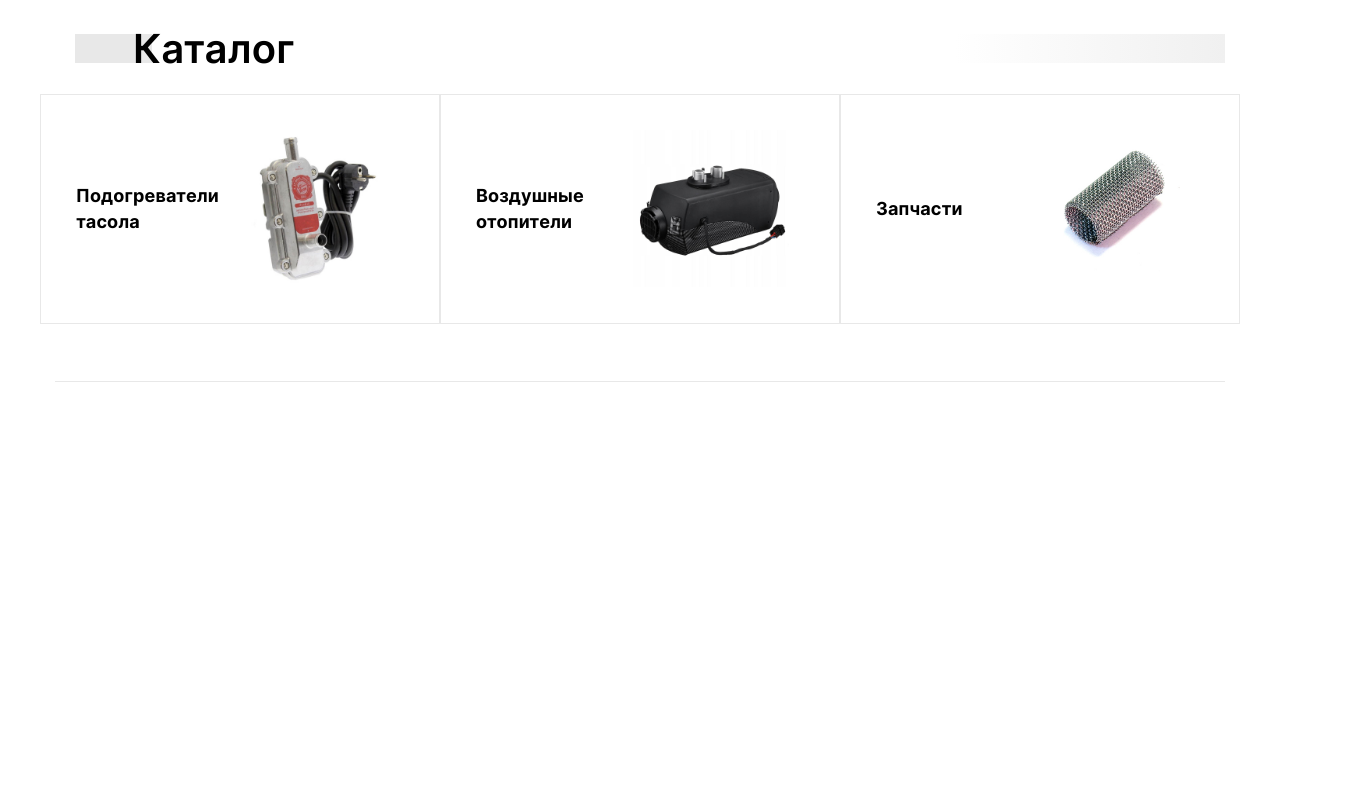
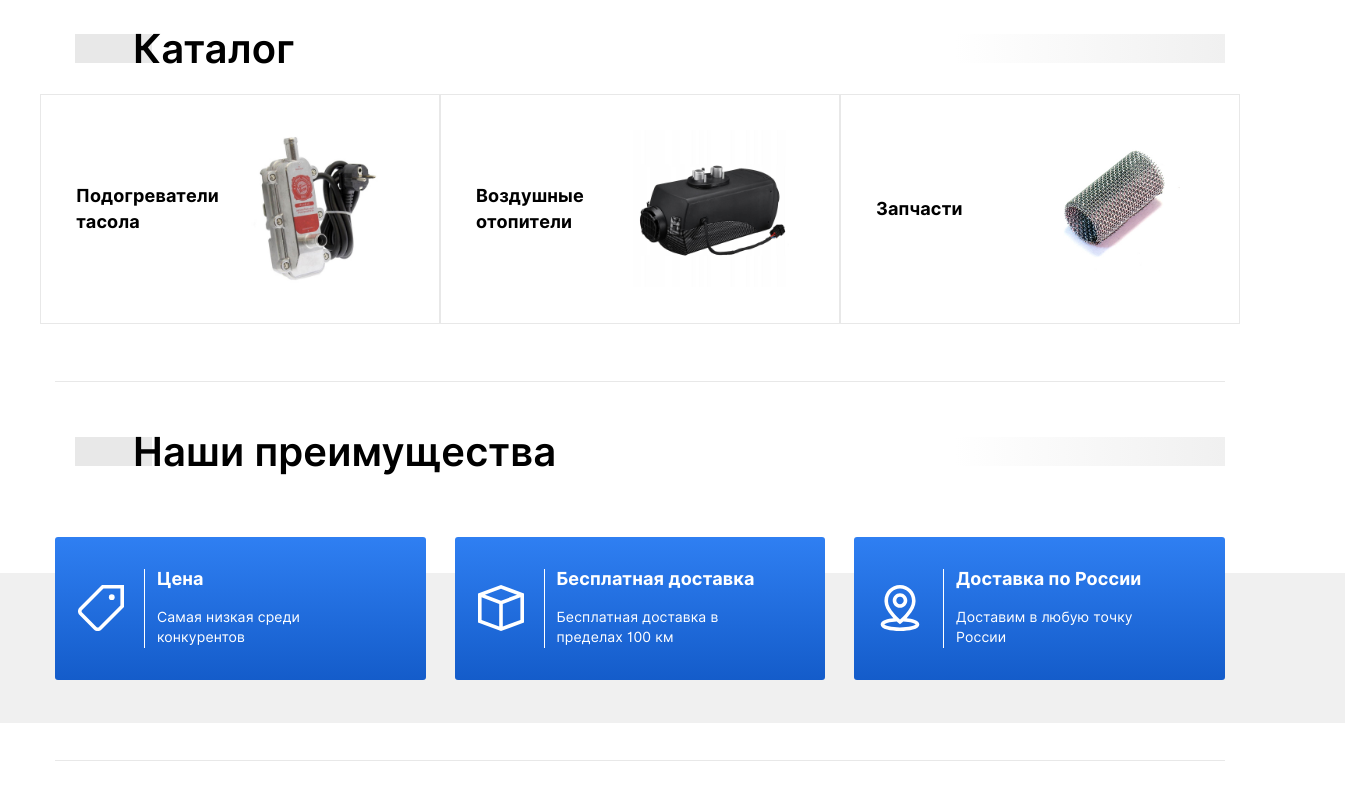
Before and after one commit to AlexKobiliansky/avtonomki, a website: page app/index.html in a window 1280 px wide. Shown: the part 796-1596 px from the top of the page, 1345 px wide, since content can reach past the window. Before the commit the page ends 1378 px from the top, so only its background shows below. Drawn offline with Linux system fonts and the light colour scheme.

Commit message:
section advantages complete

```diff
--- a/app/index.html
+++ b/app/index.html
@@ -261,6 +261,53 @@
 
 	</section>
 	<!-- ======= SECTION INDEX-CATALOG END ======= -->
+
+	<!-- ======= SECTION ADVANTAGES START ======= -->
+	<section class="s-advantages">
+		<div class="container">
+			<h2 class="section-title"><span>Наши преимущества</span></h2>
+
+			<div class="advantages-wrap">
+				<!-- adv-item -->
+				<div class="adv-item">
+					<div class="adv-item-img">
+						<img src="img/icons/adv-icon-1.svg" alt="alt" class="svg">
+					</div>
+					<div class="adv-item-content">
+						<div class="adv-item-title">Цена</div>
+						<div class="adv-item-desc">Самая низкая среди конкурентов</div>
+					</div>
+				</div>
+				<!-- /adv-item -->
+
+				<!-- adv-item -->
+				<div class="adv-item">
+					<div class="adv-item-img">
+						<img src="img/icons/adv-icon-2.svg" alt="alt" class="svg">
+					</div>
+					<div class="adv-item-content">
+						<div class="adv-item-title">Бесплатная доставка</div>
+						<div class="adv-item-desc">Бесплатная доставка в пределах 100 км</div>
+					</div>
+				</div>
+				<!-- /adv-item -->
+
+				<!-- adv-item -->
+				<div class="adv-item">
+					<div class="adv-item-img">
+						<img src="img/icons/adv-icon-3.svg" alt="alt" class="svg">
+					</div>
+					<div class="adv-item-content">
+						<div class="adv-item-title">Доставка по России</div>
+						<div class="adv-item-desc">Доставим в любую точку России</div>
+					</div>
+				</div>
+				<!-- /adv-item -->
+			</div>
+		</div>
+	</section>
+	<!-- ======= SECTION ADVANTAGES END ======= -->
+
 </div>
 
 
--- a/app/sass/base/_media.sass
+++ b/app/sass/base/_media.sass
@@ -5,6 +5,25 @@
 
 // ≥1200px
 +media-breakpoint-down(lg)
+
+  .s-advantages
+    .section-title
+      margin-bottom: 30px
+
+  .advantages-wrap
+    &:after
+      width: calc(100% + 30px)
+      left: -15px
+
+  .adv-item
+    width: calc(33.3333% - 10px)
+    .svg
+      width: 30px
+    &-content
+      width: calc(100% - 45px)
+      font-size: 12px
+    &-title
+      font-size: 16px
 
   .section-title
     font-size: 32px
@@ -49,6 +68,13 @@
 
 // ≥992px
 +media-breakpoint-down(md)
+
+  .adv-item
+    width: calc(50% - 10px)
+    margin-bottom: 20px
+
+  .advantages-wrap
+    flex-wrap: wrap
 
   .icat-item
     flex-direction: column-reverse
@@ -126,6 +152,17 @@
 // ≥480px
 +media-breakpoint-down(xs)
 
+  .adv-item
+    width: 100%
+    &-content
+      font-size: 14px
+      width: calc(100% - 66px)
+    .svg
+      width: 46px
+    &-title
+      font-size: 18px
+
+
   .s-index-catalog
     padding-top: 50px
 
@@ -177,6 +214,10 @@
 
 @media (max-width: 390px)
 
+  .adv-item
+    &-content
+      padding-right: 0
+
   .intro-slide
     h1
       font-size: 18px
--- /dev/null
+++ b/app/sass/layout/_s-advantages.sass
@@ -0,0 +1,48 @@
+.s-advantages
+  padding-top: 50px
+  margin-bottom: 200px
+  .section-title
+    margin-bottom: 65px
+
+.advantages-wrap
+  display: flex
+  justify-content: space-between
+  padding-bottom: 80px
+  border-bottom: 1px solid #e8e8e8
+  position: relative
+  &:after
+    content: ''
+    position: absolute
+    width: calc(100% + 240px)
+    height: 150px
+    background-color: #f0f0f0
+    left: -120px
+    bottom: 37px
+
+.adv-item
+  position: relative
+  background-image: linear-gradient(to bottom, #2f7ff2, #145cca)
+  color: #fff
+  width: calc(33.33333% - 19px)
+  border-radius: 3px
+  display: flex
+  justify-content: space-between
+  align-items: center
+  padding: 32px 23px
+  z-index: 2
+  &-img
+    font-size: 0
+  &-content
+    width: calc(100% - 66px)
+    border-left: 1px solid #fff
+    padding-left: 12px
+    padding-right: 30px
+  &-title
+    font-size: 18px
+    font-weight: 700
+    margin-bottom: 20px
+    line-height: 1.1
+  .svg
+    width: 46px
+    height: auto
+    fill: #fff
--- a/app/sass/layout/_s-index-catalog.sass
+++ b/app/sass/layout/_s-index-catalog.sass
@@ -1,6 +1,5 @@
 .s-index-catalog
   padding-top: 65px
-  margin-bottom: 200px
   .section-title
     margin-bottom: 25px
 
--- a/app/sass/main.sass
+++ b/app/sass/main.sass
@@ -8,6 +8,7 @@
 @import layout/header
 @import layout/s-intro
 @import layout/s-index-catalog
+@import layout/s-advantages
 @import layout/footer
 
 
```
Also changed, not shown: app/css/main.min.css, app/img/icons/adv-icon-1.svg (added), app/img/icons/adv-icon-2.svg (added), app/img/icons/adv-icon-3.svg (added).
